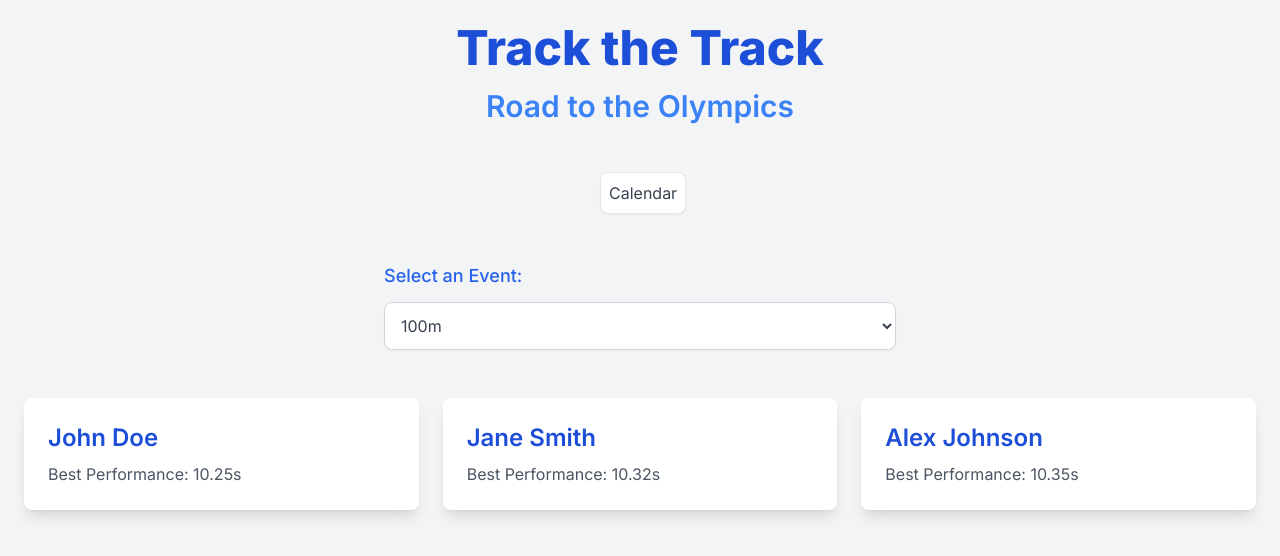
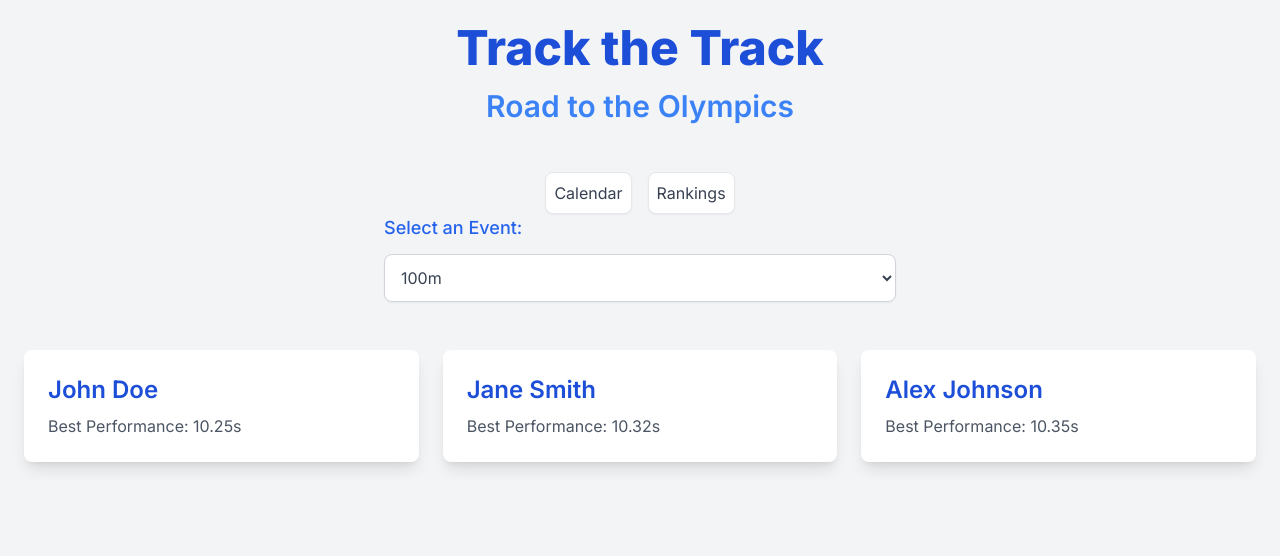
Before and after one commit to sohumgaitonde/trackthetrack, a Next.js app in the folder trackthetrack/: page / in a window 1280 px wide. Shown: the top 556 px of the page. Built offline with nearby package versions, Linux system fonts and the light colour scheme.

Commit message:
Add Results button, Move them to the center

```diff
--- a/trackthetrack/app/page.tsx
+++ b/trackthetrack/app/page.tsx
@@ -182,15 +182,18 @@ const HomePage: React.FC = () => {
           Road to the Olympics
         </h2>
       </header>
-      <section className="mb-12">
-        <div className="max-w-20 mx-auto">
+      <section className="flex items-center justify-center bg-gray-100">
+        <div className="flex space-x-4">
           {/* <Calendar /> */}
-          <a href="destination.html">
-            <button className='block p-2 border rounded-lg bg-white shadow-sm text-gray-700 focus:ring-blue-500 focus:border-blue-500'>
-              Calendar
-              </button>
-          </a>
+          <button className='block p-2 border rounded-lg bg-white shadow-sm text-gray-700 focus:ring-blue-500 focus:border-blue-500'>
+            Calendar
+          </button>
+          <button className='block p-2 border rounded-lg bg-white shadow-sm text-gray-700 focus:ring-blue-500 focus:border-blue-500'>
+            Rankings
+          </button>
         </div>
+
+
       </section>
       <section className="mb-12">
         <div className="max-w-lg mx-auto">
```
